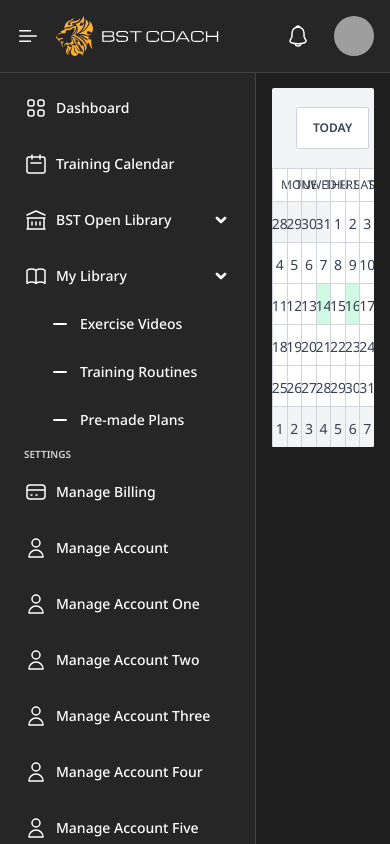
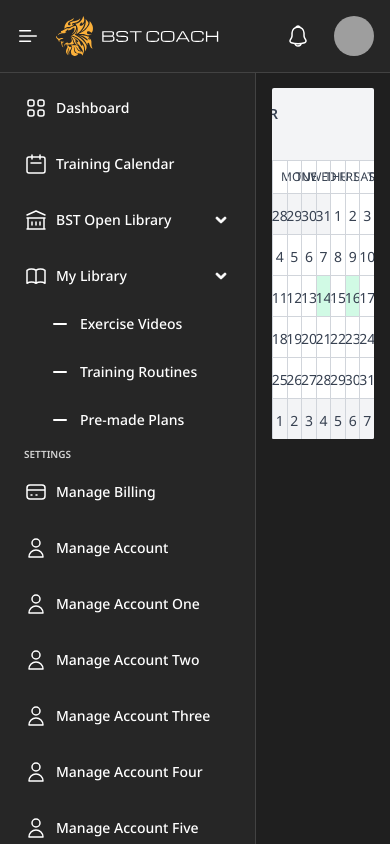
Before and after one commit to rajdevkar/bst-components, a Vue app: page / in a window 390 px wide. Built offline with nearby package versions, Linux system fonts and the light colour scheme; grey boxes are pictures that could not be loaded.

Commit message:
Update App.vue

```diff
--- a/src/App.vue
+++ b/src/App.vue
@@ -3,8 +3,8 @@
     <div class="flex justify-center">
       <div class="flex flex-col max-w-xl justify-center rounded-sm overflow-hidden">
 
-        <header class="flex items-center space-x-6 bg-gray-100 text-gray-700 px-6 py-4 font-semibold">
-          <button class="text-xs text-gray-700 bg-white hover:bg-gray-200 rounded-sm border border-gray-300 px-4 py-3 transition-all duration-300 ease-in-out">
+        <header class="flex flex-row-reverse md:flex-row items-center justify-start space-x-6 bg-gray-100 text-gray-700 px-6 py-4 font-semibold">
+          <button class="hidden md:block text-xs text-gray-700 bg-white hover:bg-gray-200 rounded-sm border border-gray-300 px-4 py-3 transition-all duration-300 ease-in-out">
             TODAY
           </button>
           <div class="flex items-center space-x-4">
@@ -16,7 +16,7 @@
             </button>
           </div>
           <div>
-            <h2 class="uppercase text-base md:text-xl">October 2022</h2>
+            <h2 class="uppercase text-sm md:text-xl">October 2022</h2>
           </div>
         </header>
 
```
